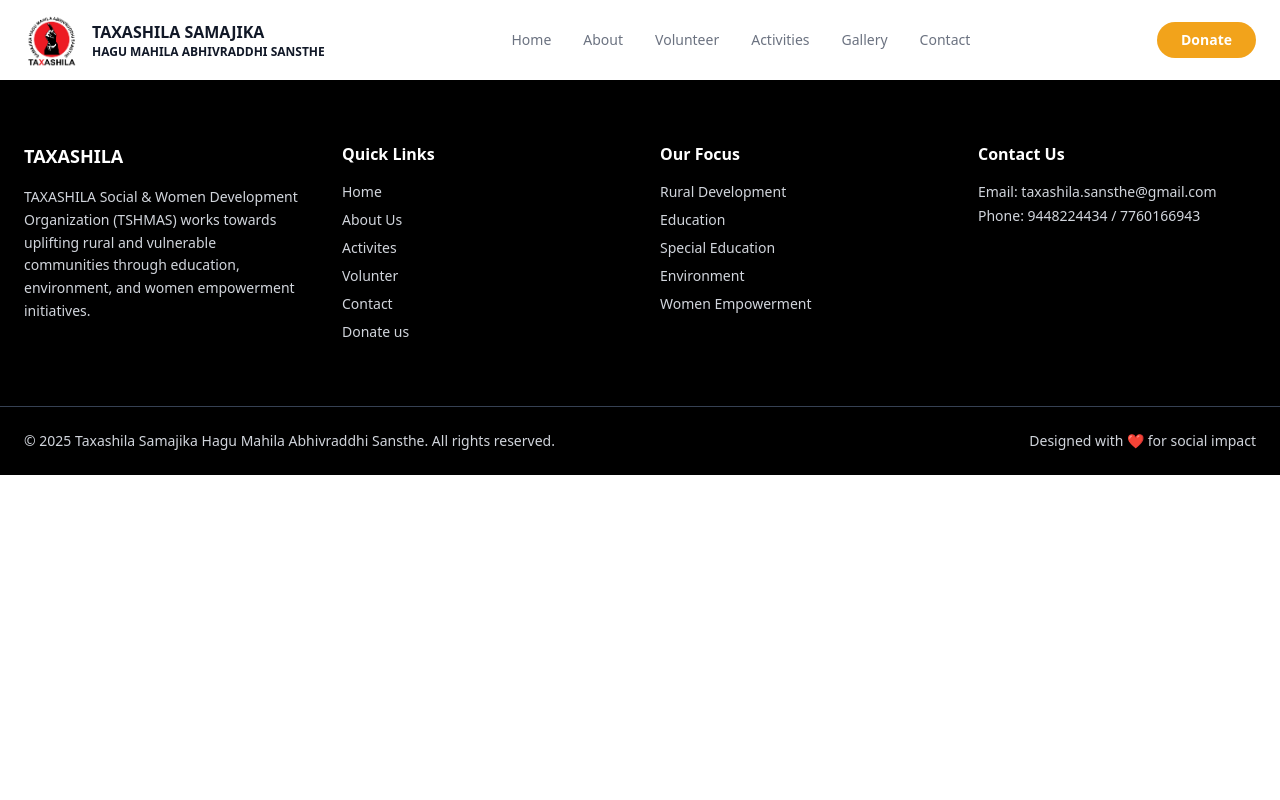
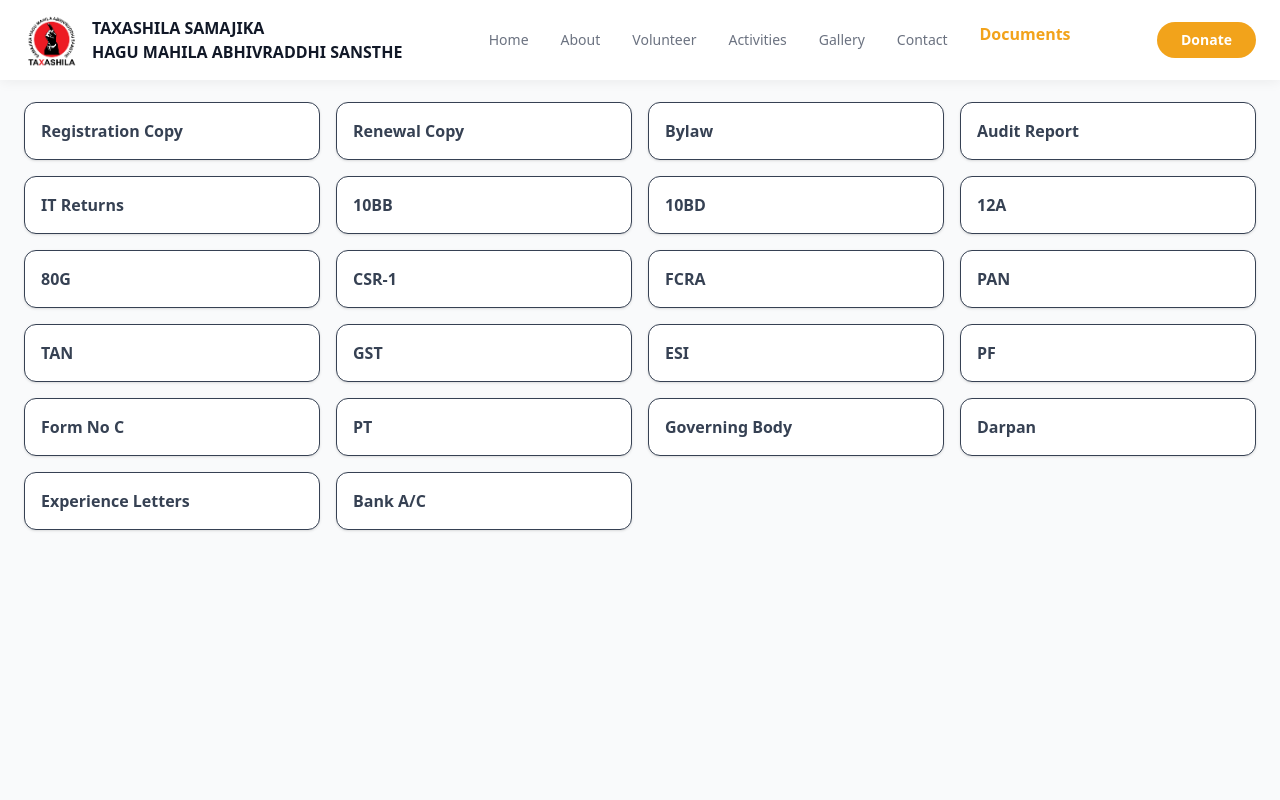
Before and after one commit to Thapavikas/taxashilasamajika, a React (Vite) app: page /documents in a window 1280 px wide. Shown: the top 800 px of the page. Built offline with nearby package versions, Linux system fonts and the light colour scheme.

Commit message:
new changes

```diff
--- a/src/components/layout/Navbar.tsx
+++ b/src/components/layout/Navbar.tsx
@@ -17,6 +17,7 @@ const Navbar = () => {
     { to: "/activities", label: "Activities" },
     { to: "/gallery", label: "Gallery" },
     { to: "/contact-us", label: "Contact" },
+    { to: "/documents", label: "Documents" },
   ];
 
   return (
@@ -32,7 +33,7 @@ const Navbar = () => {
             <p className="text-sm sm:text-base font-bold text-[#111827]">
               TAXASHILA SAMAJIKA
             </p>
-            <p className="text-[10px] sm:text-xs font-bold text-[#111827]">
+            <p className="text-sm sm:text-base font-bold text-[#111827]">
               HAGU MAHILA ABHIVRADDHI SANSTHE
             </p>
           </div>
--- /dev/null
+++ b/src/pages/Documents.tsx
@@ -0,0 +1,43 @@
+const Documents = () => {
+    const documents = [
+      "Registration Copy",
+      "Renewal Copy",
+      "Bylaw",
+      "Audit Report",
+      "IT Returns",
+      "10BB",
+      "10BD",
+      "12A",
+      "80G",
+      "CSR-1",
+      "FCRA",
+      "PAN",
+      "TAN",
+      "GST",
+      "ESI",
+      "PF",
+      "Form No C",
+      "PT",
+      "Governing Body",
+      "Darpan",
+      "Experience Letters",
+      "Bank A/C",
+    ]
+
+    return (
+      <div className="h-screen p-6 bg-gray-50">
+        <div className="grid grid-cols-1 sm:grid-cols-2 md:grid-cols-3 lg:grid-cols-4 gap-4">
+          {documents.map((doc, index) => (
+            <div
+              key={index}
+              className="bg-white rounded-xl shadow-sm border p-4 font-semibold text-gray-700 hover:shadow-md transition"
+            >
+              {doc}
+            </div>
+          ))}
+        </div>
+      </div>
+    )
+  }
+
+  export default Documents
--- a/src/routes/AppRoutes.tsx
+++ b/src/routes/AppRoutes.tsx
@@ -7,6 +7,7 @@ import Activiteis from "../pages/Activiteis";
 import Gallery from "../pages/Gallery";
 import Donate from "../pages/Donate";
 import ActivityDetails from "../pages/ActivityDetails";
+import Documents from "../pages/Documents";
 
 const AppRoutes = () => {
   return (
@@ -19,6 +20,7 @@ const AppRoutes = () => {
       <Route path="/activities" element={<Activiteis />} />
       <Route path="/activities/:id" element={<ActivityDetails />} />
       <Route path="/gallery" element={<Gallery />} />
+      <Route path="/documents" element={<Documents />} />
     </Routes>
   );
 };
```
